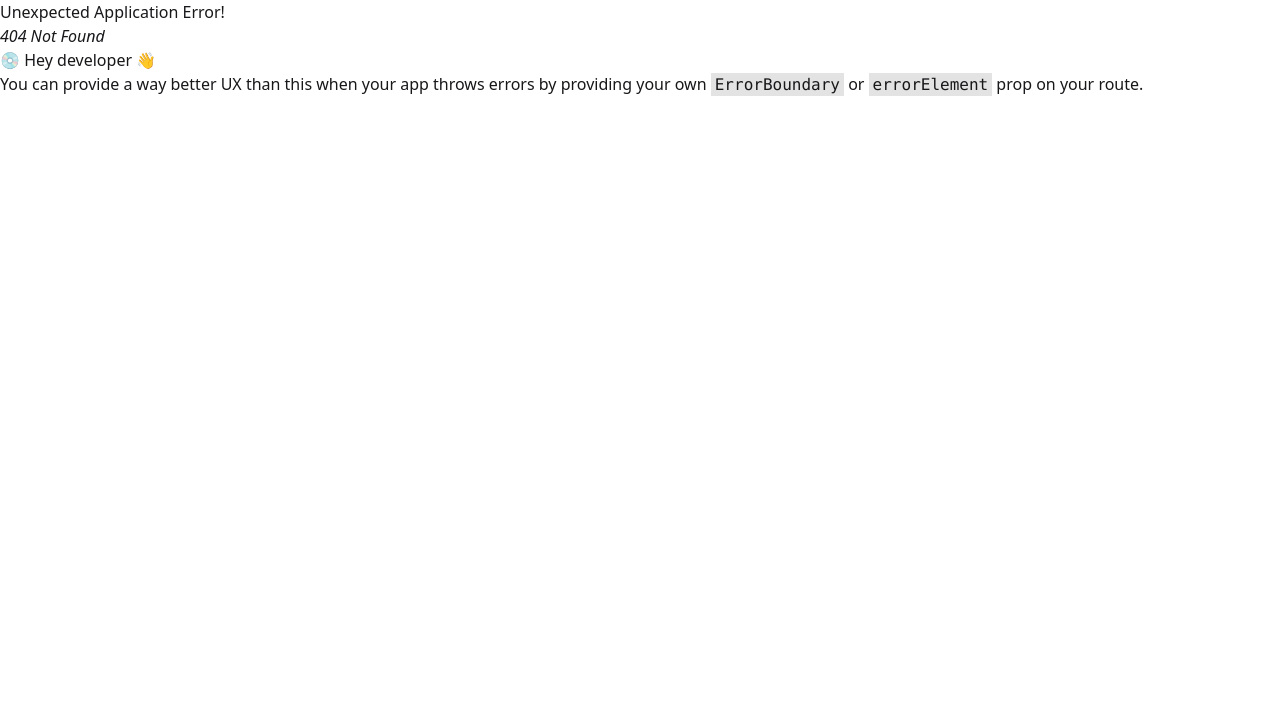
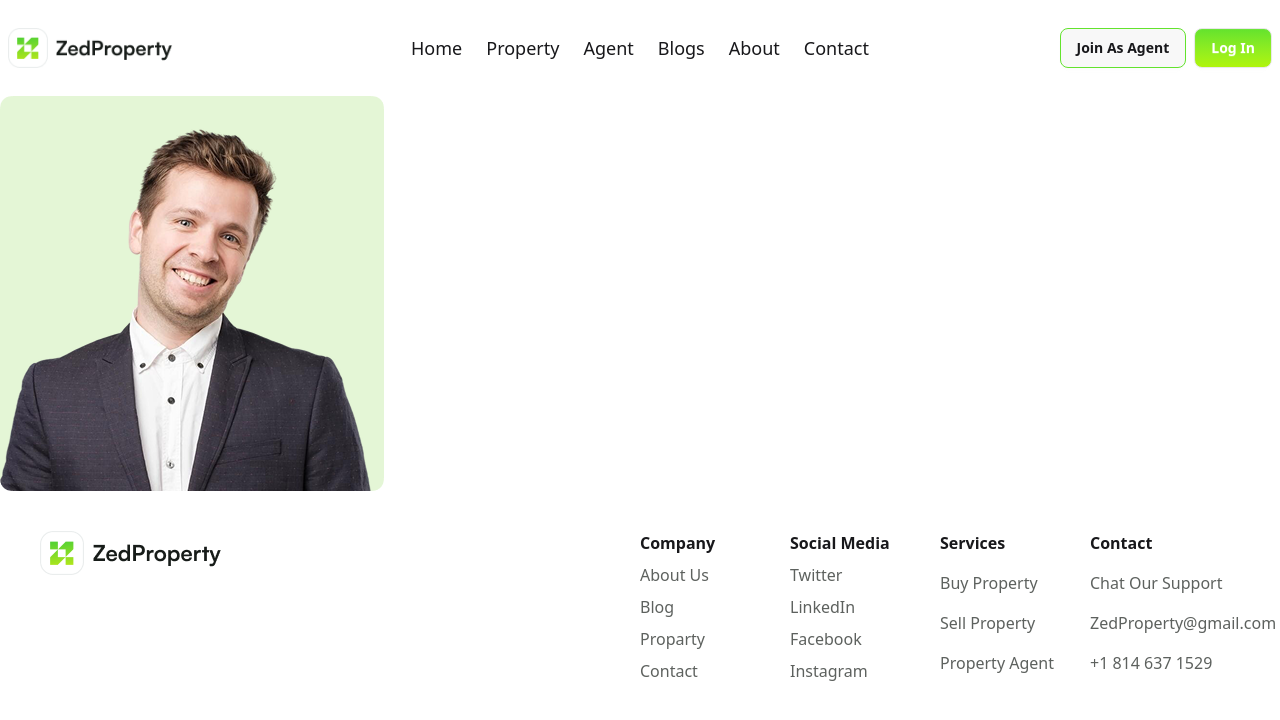
Before and after one commit to Jubayerhusain/zed-property, a React (Vite) app: page /agent-details/1 in a window 1280 px wide. Before the commit this address had no page. Shown: the top 720 px of the page. Built offline with nearby package versions, Linux system fonts and the light colour scheme.

Commit message:
agent details add

```diff
--- /dev/null
+++ b/src/components/AgentDetails/ArnoldAlexander.jsx
@@ -0,0 +1,19 @@
+import React from 'react';
+import agent1 from "../../assets/Agents-assets/Property Card Image (3).png";
+
+const ArnoldAlexander = () => {
+    return (
+        <div>
+            {/* this is left side  */}
+            <div>
+                <img src={agent1} alt="" />
+            </div>
+            {/* this is right side  */}
+            <div>
+
+            </div>
+        </div>
+    );
+};
+
+export default ArnoldAlexander;
--- a/src/components/Agents/AgentsSection.jsx
+++ b/src/components/Agents/AgentsSection.jsx
@@ -1,5 +1,6 @@
 import React, { useState } from "react";
 import { ChevronLeft, ChevronRight } from "lucide-react";
+import { Link } from "react-router-dom";
 
 export default function AgentsSection() {
   const [currentPage, setCurrentPage] = useState(1);
@@ -194,9 +195,9 @@ export default function AgentsSection() {
                       <p>Listings</p>
                     </div>
                   </div>
-                  <button className="w-full mt-4 border border-gray-200 py-4 px-6 rounded-xl text-sm font-medium text-gray-700 hover:text-green-600 transition-colors">
+                  <Link to={"/agent-details/:id"} className="w-full mt-4 border border-gray-200 py-4 px-6 rounded-xl text-sm font-medium text-gray-700 hover:text-green-600 transition-colors">
                     View Details
-                  </button>
+                  </Link>
                 </div>
               </div>
             ))}
--- /dev/null
+++ b/src/pages/AgentDetails.jsx
@@ -0,0 +1,12 @@
+import React from 'react';
+import ArnoldAlexander from '../components/AgentDetails/ArnoldAlexander';
+
+const AgentDetails = () => {
+    return (
+        <div>
+            <ArnoldAlexander></ArnoldAlexander>
+        </div>
+    );
+};
+
+export default AgentDetails;
```
Also changed, not shown: src/routes.jsx (+6 -1 lines), src/assets/Agents-assets/Property Card Image (3).png (added).
